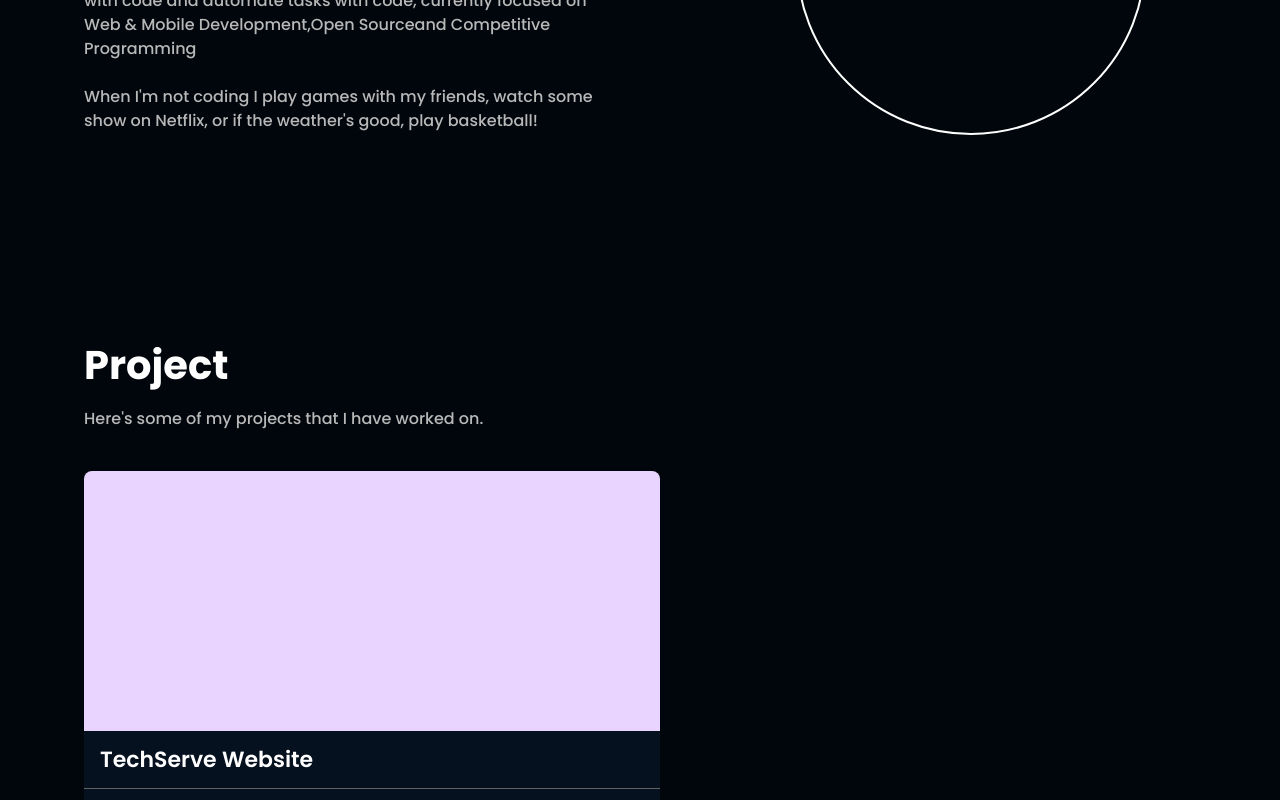
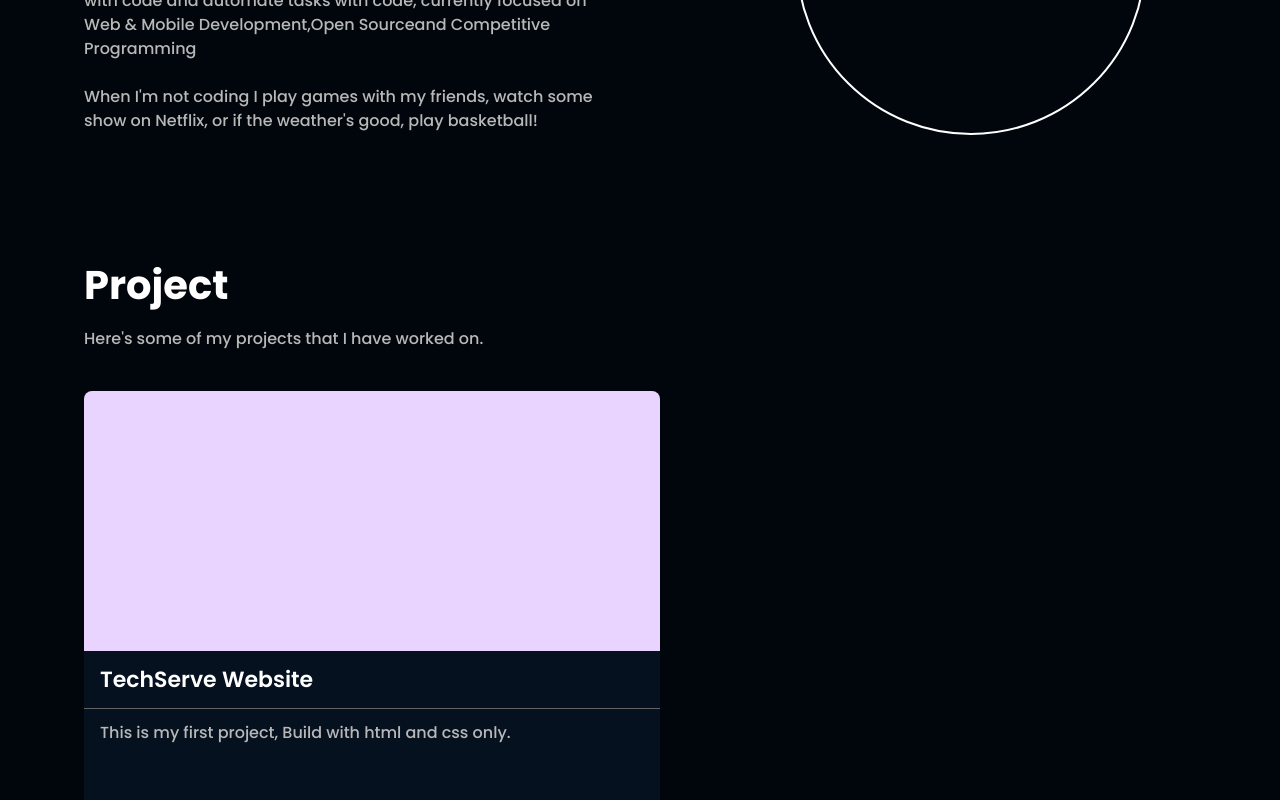
Before and after one commit to m-mujtabaaa/my-react-portfolio, a React (Vite) app: page / in a window 1280 px wide. Shown: the part 1080-1880 px from the top of the page. Built offline with nearby package versions, Linux system fonts and the light colour scheme.

Commit message:
initial commit

```diff
--- a/src/components/Project.jsx
+++ b/src/components/Project.jsx
@@ -3,7 +3,7 @@ import React from 'react'
 function Project() {
   return (
     <>
-        <div className='w-[90%] mx-auto pt-[25vh] px-[20px]'  id='Project'>
+        <div className='w-[90%] mx-auto pt-[15vh] px-[20px]'  id='Project'>
           <h2 className='text-white font-bold text-[40px] '>Project</h2>
           <p className='text-[#b8b8b8ff] w-[40vw] pt-3 font-medium'>Here's some of my projects that I have worked on.</p>
           <div className='py-[5vh]'>
```
